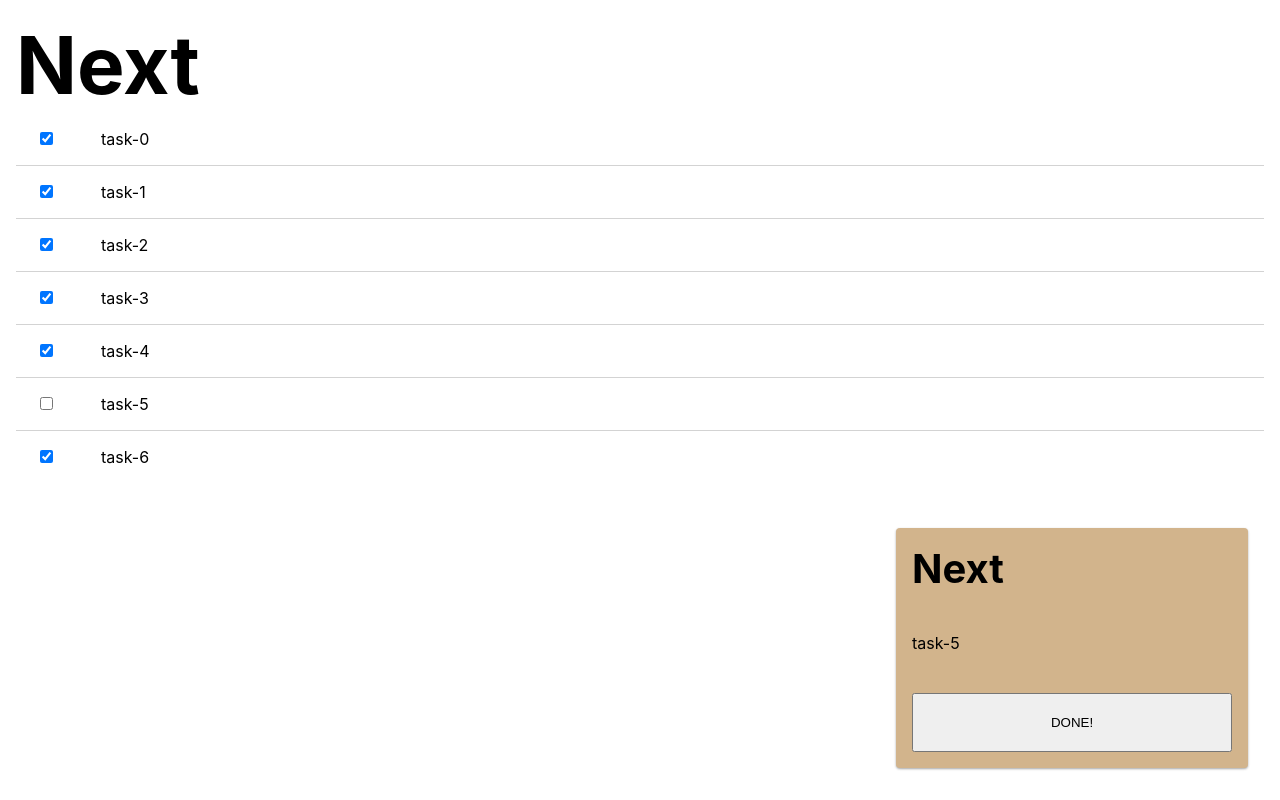
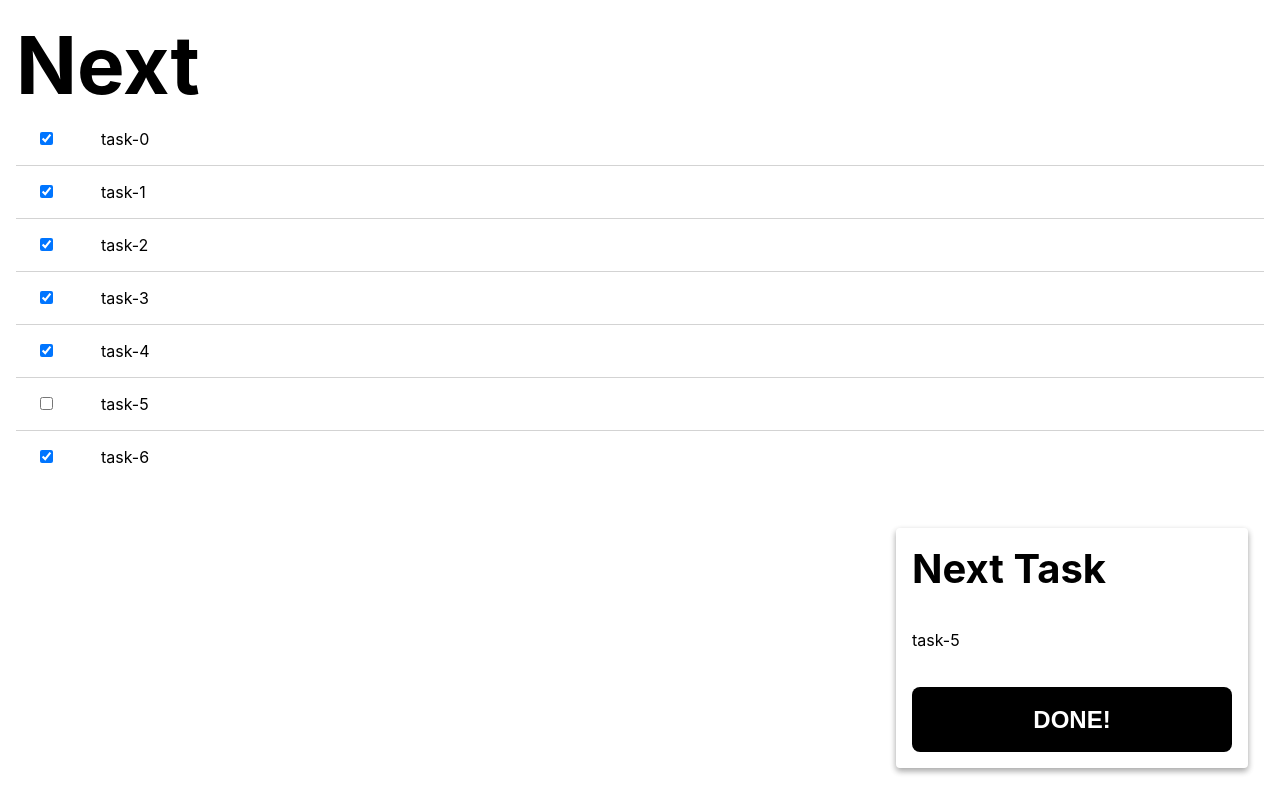
Before and after one commit to etrobert/next, a React (Create React App) app: page / in a window 1280 px wide. Built offline with nearby package versions, Linux system fonts and the light colour scheme.

Commit message:
Improve the Next Panel style

```diff
--- a/src/NextPanel/NextPanel.css
+++ b/src/NextPanel/NextPanel.css
@@ -1,5 +1,4 @@
 .NextPanel {
-  background-color: tan;
   position: absolute;
   bottom: 2rem;
   right: 2rem;
@@ -7,7 +6,7 @@
   height: 13rem;
 
   border-radius: 4px;
-  box-shadow: 0 1px 3px rgba(0, 0, 0, 0.12), 0 1px 2px rgba(0, 0, 0, 0.24);
+  box-shadow: 0 3px 6px rgba(0, 0, 0, 0.16), 0 3px 6px rgba(0, 0, 0, 0.23);
 
   display: grid;
   padding: 1rem;
@@ -16,3 +15,13 @@
 .NextPanel > h2 {
   font-size: 2.5rem;
 }
+
+.NextPanel > button {
+  font-size: 1.5rem;
+  font-weight: bold;
+  color: white;
+  background-color: black;
+  border: none;
+  cursor: pointer;
+  border-radius: 0.5rem;
+}
--- a/src/NextPanel/NextPanel.tsx
+++ b/src/NextPanel/NextPanel.tsx
@@ -13,7 +13,7 @@ const NextPanel = () => {
         <h2>You're done!</h2>
       ) : (
         <>
-          <h2>Next</h2>
+          <h2>Next Task</h2>
           {nextTask.name}
           <button>DONE!</button>
         </>
```
